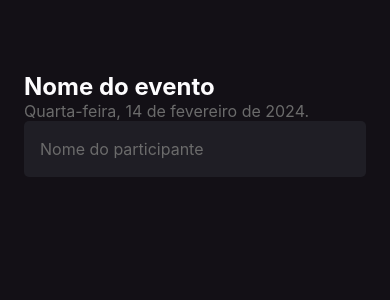
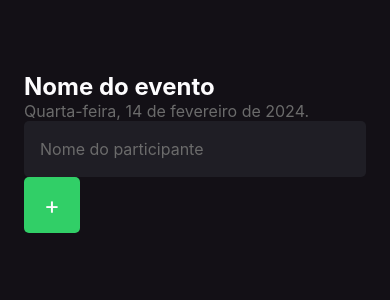
Before and after one commit to thealfredohenrique/imhere, a React Native app: screen / in a window 390 px wide. Shown: the top 300 px of the page. Built offline with nearby package versions, Linux system fonts and the light colour scheme.

Commit message:
feat: add button to add participant to event
* Added a new button to the event registration form to allow users to add themselves to the event.
* The button is labeled "+" and is located next to the name field.

```diff
--- a/src/screens/Home/index.tsx
+++ b/src/screens/Home/index.tsx
@@ -1,7 +1,11 @@
-import { Text, TextInput, View } from "react-native";
+import { Text, TextInput, TouchableOpacity, View } from "react-native";
 import { styles } from "./styles";
 
 export function Home() {
+  function handleParticipantAdd() {
+    console.log("Hi.");
+  }
+
   return (
     <View style={styles.container}>
       <Text style={styles.eventName}>Nome do evento</Text>
@@ -14,6 +18,9 @@ export function Home() {
         placeholder="Nome do participante"
         placeholderTextColor="#6b6b6b"
       />
+      <TouchableOpacity style={styles.button} onPress={handleParticipantAdd}>
+        <Text style={styles.buttonText}>+</Text>
+      </TouchableOpacity>
     </View>
   );
 }
--- a/src/screens/Home/styles.ts
+++ b/src/screens/Home/styles.ts
@@ -24,4 +24,16 @@ export const styles = StyleSheet.create({
     padding: 16,
     borderRadius: 5,
   },
+  button: {
+    height: 56,
+    width: 56,
+    justifyContent: "center",
+    alignItems: "center",
+    backgroundColor: "#31cf67",
+    borderRadius: 5,
+  },
+  buttonText: {
+    color: "#fdfcfe",
+    fontSize: 24,
+  },
 });
```
